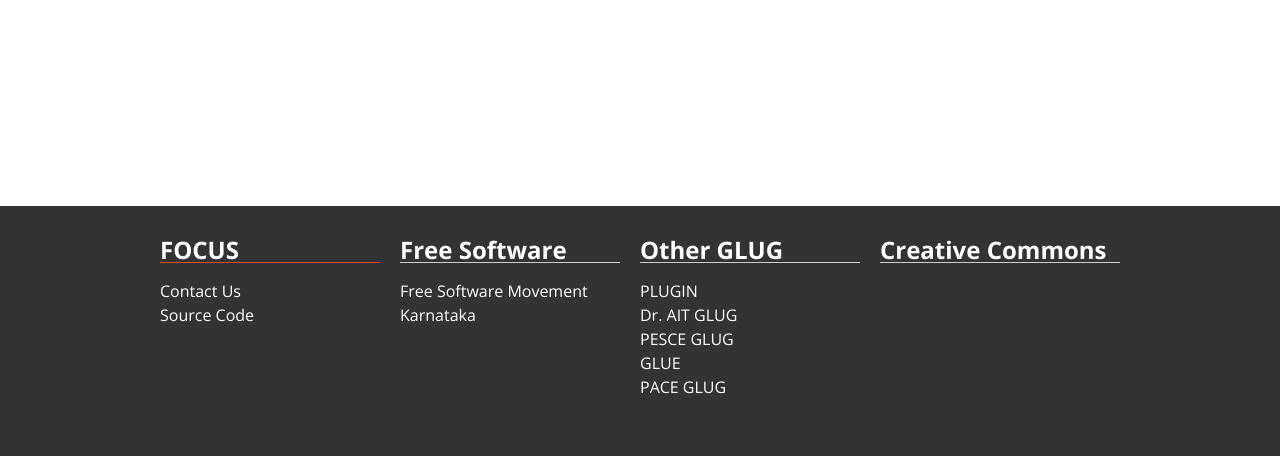
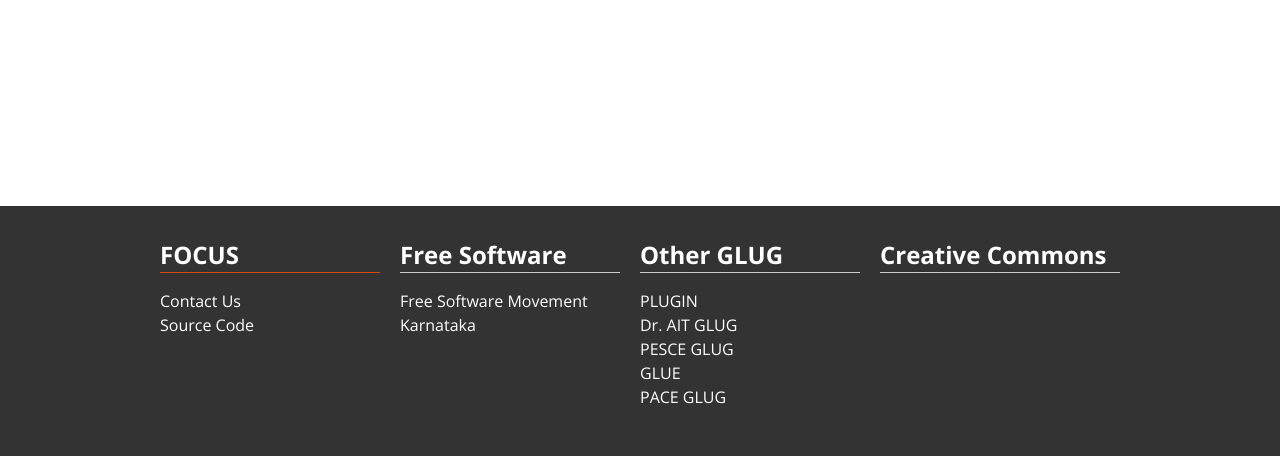
Before and after one commit to svceglug/focus, a PHP site: page /example.php in a window 1280 px wide. Shown: the part 408-865 px from the top of the page. Run offline with PHP 8.4, Linux system fonts and the light colour scheme.

Commit message:
Little more padding between text and line

```diff
--- a/css/style.css
+++ b/css/style.css
@@ -95,6 +95,10 @@ footer {
   margin: 2em 0;
 }
 
+.footer-div h2 {
+  padding: 5px 0;
+}
+
 .footer-div ul {
   padding: 1em 0;
 
```
